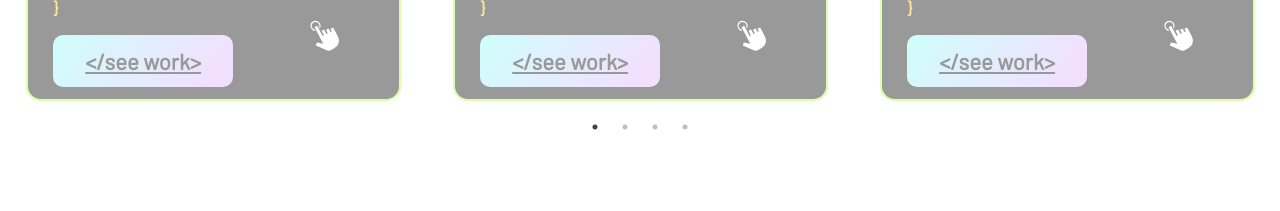
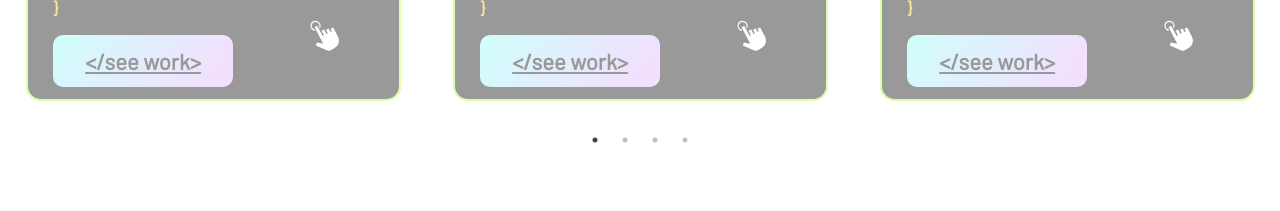
Before and after one commit to DmitryBatrakov/portfolio, a React (Create React App) app: page /#/ in a window 1280 px wide. Shown: the part 1460-1671 px from the top of the page. Built offline with nearby package versions, Linux system fonts and the light colour scheme.

Commit message:
commit 45

```diff
--- a/src/modules/components/modal-windows/modal-works/modalWorks.scss
+++ b/src/modules/components/modal-windows/modal-works/modalWorks.scss
@@ -41,8 +41,8 @@ $color-greenyellow: rgb(172, 254, 47);
             position: absolute;
             border: none;
             background: transparent;
-            top: -1vh;
-            right: 0.5vw;
+            top: 1vh;
+            right: 2vw;
             font-size: 25px;
             color: rgb(0, 0, 0);
             padding: 0;
@@ -118,9 +118,6 @@ $color-greenyellow: rgb(172, 254, 47);
     }
 }
 
-button {
-    margin-top: 20px;
-}
 
 .full-screen-modal {
     position: fixed;
```
